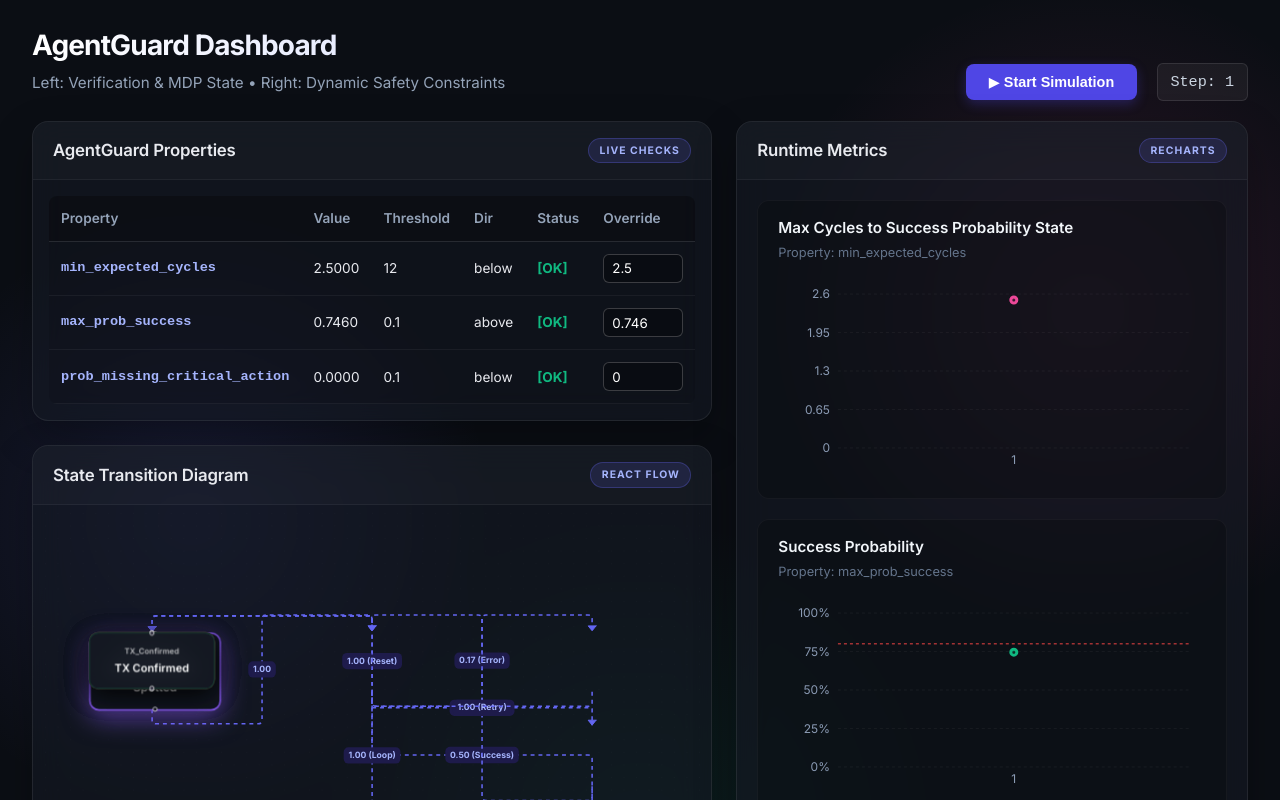
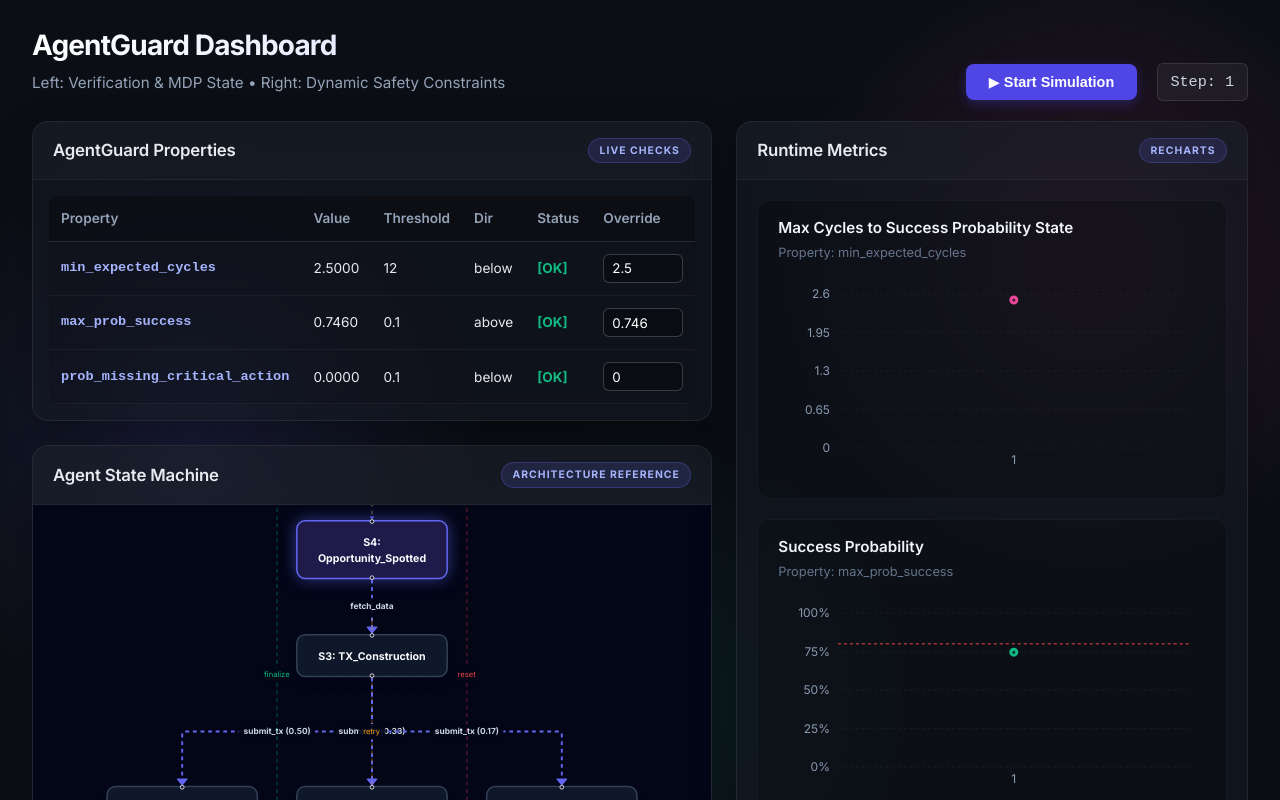
Before and after one commit to mourad96/Agentguard, a React (Vite) app in the folder visualizer/: page / in a window 1280 px wide. Shown: the top 800 px of the page. Built offline with nearby package versions, Linux system fonts and the light colour scheme.

Commit message:
refactor: simplify state transition graph by replacing dynamic layout generation with static node and edge definitions

```diff
--- a/visualizer/src/App.tsx
+++ b/visualizer/src/App.tsx
@@ -192,17 +192,14 @@ export default function App() {
             </div>
           </div>
 
-          <div className="panel panel--graph" aria-label="State Transition Diagram">
+          <div className="panel panel--graph" aria-label="Agent Architecture">
             <div className="panel__head">
-              <h2 className="panel__title">State Transition Diagram</h2>
-              <span className="panel__badge">React Flow</span>
+              <h2 className="panel__title">Agent State Machine</h2>
+              <span className="panel__badge">Architecture Reference</span>
             </div>
             <ReactFlowProvider>
               <StateTransitionGraph
-                transitions={mockTransitions}
                 activeNode={activeNode}
-                isHalted={isHalted}
-                isStuttering={stutterCount > 2}
               />
             </ReactFlowProvider>
           </div>
--- a/visualizer/src/StateTransitionGraph.tsx
+++ b/visualizer/src/StateTransitionGraph.tsx
@@ -1,244 +1,140 @@
-import { useEffect, useMemo } from "react";
+import { useMemo } from "react";
 import {
   Background,
-  Controls,
+  ReactFlow,
   MarkerType,
-  MiniMap,
-  ReactFlow,
-  useEdgesState,
-  useNodesState,
   type Edge,
   type Node,
 } from "@xyflow/react";
 import "@xyflow/react/dist/style.css";
 
-import type { TransitionRecord } from "./data/mockAgentData";
-
 type Props = {
-  transitions: TransitionRecord[];
   activeNode?: string | null;
-  isHalted?: boolean;
-  isStuttering?: boolean;
 };
 
-function buildFlowFromTransitions(transitions: TransitionRecord[]): {
-  nodes: Node[];
-  edges: Edge[];
-} {
-  const states = new Set<string>();
-  transitions.forEach((t) => {
-    states.add(t.from);
-    states.add(t.to);
-  });
+const NODES: Node[] = [
+  {
+    id: "Opportunity_Spotted", // s4
+    position: { x: 300, y: 0 },
+    data: { label: "S4: Opportunity_Spotted" },
+    // Default node has top and bottom handles
+  },
+  {
+    id: "TX_Construction", // s3
+    position: { x: 300, y: 150 },
+    data: { label: "S3: TX_Construction" },
+  },
+  {
+    id: "TX_Confirmed", // s2
+    position: { x: 50, y: 350 },
+    data: { label: "S2: TX_Confirmed" },
+  },
+  {
+    id: "On_Chain_Revert", // s1
+    position: { x: 300, y: 350 },
+    data: { label: "S1: On_Chain_Revert" },
+  },
+  {
+    id: "Network_Error", // s0
+    position: { x: 550, y: 350 },
+    data: { label: "S0: Network_Error" },
+  },
+];
 
-  const initial = states.has("idle") ? "idle" : [...states][0];
-  const layer = new Map<string, number>();
-  const queue: string[] = [initial];
-  layer.set(initial, 0);
+const EDGES: Edge[] = [
+  // Forward Flow
+  {
+    id: "e43", source: "Opportunity_Spotted", target: "TX_Construction",
+    label: "fetch_data",
+  },
 
-  while (queue.length > 0) {
-    const s = queue.shift()!;
-    const base = layer.get(s) ?? 0;
-    transitions
-      .filter((t) => t.from === s)
-      .forEach((t) => {
-        if (!layer.has(t.to)) {
-          layer.set(t.to, base + 1);
-          queue.push(t.to);
-        }
-      });
-  }
+  {
+    id: "e32", source: "TX_Construction", target: "TX_Confirmed",
+    label: "submit_tx (0.50)", type: 'smoothstep',
+  },
+  {
+    id: "e31", source: "TX_Construction", target: "On_Chain_Revert",
+    label: "submit_tx (0.33)",
+  },
+  {
+    id: "e30", source: "TX_Construction", target: "Network_Error",
+    label: "submit_tx (0.17)", type: 'smoothstep',
+  },
 
-  for (const s of states) {
-    if (!layer.has(s)) layer.set(s, 0);
-  }
+  // Return Paths (using smoothstep and side routing to avoid overlap)
+  {
+    id: "e24", source: "TX_Confirmed", target: "Opportunity_Spotted",
+    label: "finalize", type: 'smoothstep',
+    labelStyle: { fill: "#10b981" },
+    style: { stroke: "#10b981", strokeDasharray: '5,5', opacity: 0.6 }
+  },
+  {
+    id: "e13", source: "On_Chain_Revert", target: "TX_Construction",
+    label: "retry", type: 'smoothstep',
+    labelStyle: { fill: "#f59e0b" },
+    style: { stroke: "#f59e0b", strokeDasharray: '5,5', opacity: 0.6 }
+  },
+  {
+    id: "e04", source: "Network_Error", target: "Opportunity_Spotted",
+    label: "reset", type: 'smoothstep',
+    labelStyle: { fill: "#ef4444" },
+    style: { stroke: "#ef4444", strokeDasharray: '5,5', opacity: 0.6 }
+  },
+];
 
-  const byLayer = new Map<number, string[]>();
-  for (const s of states) {
-    const L = layer.get(s) ?? 0;
-    const row = byLayer.get(L) ?? [];
-    row.push(s);
-    byLayer.set(L, row);
-  }
-
-  const nodes: Node[] = [];
-  byLayer.forEach((ids, L) => {
-    ids.sort().forEach((id, i) => {
-      nodes.push({
-        id,
-        position: { x: L * 280, y: i * 120 },
-        data: { label: id.replace(/_/g, ' ') },
-        style: {
-          background: "rgba(20, 25, 35, 0.85)",
-          color: "#fff",
-          border: "1px solid rgba(255, 255, 255, 0.1)",
-          backdropFilter: "blur(12px)",
+const nodeStyle = {
+  background: "#0f172a",
+  color: "#f8fafc",
+  border: "2px solid #334155",
   borderRadius: "12px",
   padding: "16px",
-          width: 160,
-          textAlign: "center",
   fontSize: "14px",
-          fontWeight: 600,
-          boxShadow: "0 8px 32px 0 rgba(0, 0, 0, 0.3)",
-          transition: "transform 0.2s ease",
-        },
-      });
-    });
-  });
+  fontWeight: "bold",
+  width: 200,
+  textAlign: "center" as const,
+  boxShadow: "0 10px 15px -3px rgb(0 0 0 / 0.1)",
+  transition: 'all 0.3s ease',
+};
 
-  const edges: Edge[] = transitions.map((t, idx) => ({
-    id: `${t.from}-${t.action}-${t.to}-${idx}`,
-    source: t.from,
-    target: t.to,
-    label: t.labelStr ?? t.action.toUpperCase(),
+const activeNodeStyle = {
+  ...nodeStyle,
+  border: "2px solid #6366f1",
+  boxShadow: "0 0 20px rgba(99, 102, 241, 0.5)",
+  background: "#1e1b4b",
+};
+
+const defaultEdgeOptions = {
   animated: true,
-    markerEnd: { type: MarkerType.ArrowClosed, color: "#6366f1" },
-    style: { stroke: "#6366f1", strokeWidth: 2 },
-    labelStyle: { fill: "#a5b4fc", fontSize: 11, fontWeight: "bold" },
-    labelBgStyle: { fill: "#1e1b4b" },
+  style: { stroke: "#6366f1", strokeWidth: 2.5 },
+  labelStyle: { fill: "#cbd5e1", fontWeight: 700, fontSize: 11 },
+  labelBgStyle: { fill: "#020617", fillOpacity: 0.9 },
   labelBgPadding: [6, 4] as [number, number],
   labelBgBorderRadius: 6,
-  }));
-
-  return { nodes, edges };
-}
-
-export function StateTransitionGraph({ transitions, activeNode, isHalted, isStuttering }: Props) {
-  const built = useMemo(
-    () => buildFlowFromTransitions(transitions),
-    [transitions],
-  );
-  const [nodes, setNodes, onNodesChange] = useNodesState(built.nodes);
-  const [edges, setEdges, onEdgesChange] = useEdgesState(built.edges);
-
-  useEffect(() => {
-    setNodes(built.nodes);
-    setEdges(built.edges);
-  }, [built, setNodes, setEdges]);
-
-  useEffect(() => {
-    setNodes((nds) =>
-      nds.map((n) => {
-        let isActive = n.id === activeNode;
-        // States Mapping:
-        // s0: Network_Error (Red)
-        // s1: On_Chain_Revert (Orange)
-        // s2: TX_Confirmed (Green)
-        // s3: TX_Construction (Blue)
-        // s4: Opportunity_Spotted (Cyan/Purple)
-
-        let nodeColor = "rgba(20, 25, 35, 0.85)";
-        let borderColor = "rgba(255, 255, 255, 0.1)";
-        let shadowColor = "rgba(0, 0, 0, 0.3)";
-
-        if (n.id === "TX_Confirmed") {
-          borderColor = isActive ? "#10b981" : "rgba(16, 185, 129, 0.3)";
-          if (isActive) shadowColor = "rgba(16, 185, 129, 0.6)";
-        } else if (n.id === "On_Chain_Revert") {
-          borderColor = isActive ? "#f59e0b" : "rgba(245, 158, 11, 0.3)";
-          if (isActive) shadowColor = "rgba(245, 158, 11, 0.6)";
-        } else if (n.id === "Network_Error") {
-          borderColor = isActive ? "#ef4444" : "rgba(239, 68, 68, 0.3)";
-          if (isActive) shadowColor = "rgba(239, 68, 68, 0.6)";
-        } else if (n.id === "TX_Construction") {
-          borderColor = isActive ? "#3b82f6" : "rgba(59, 130, 246, 0.3)";
-          if (isActive) shadowColor = "rgba(59, 130, 246, 0.6)";
-        } else if (n.id === "Opportunity_Spotted") {
-          borderColor = isActive ? "#8b5cf6" : "rgba(139, 92, 246, 0.3)";
-          if (isActive) shadowColor = "rgba(139, 92, 246, 0.6)";
-        }
-
-        let isStutterTarget = isStuttering && (n.id === "TX_Construction" || n.id === "On_Chain_Revert");
-        let isHaltedNode = isHalted && (n.id === "TX_Construction" || n.id === "On_Chain_Revert");
-
-        if (isStutterTarget) {
-          borderColor = "#dc2626";
-          shadowColor = "rgba(220, 38, 38, 0.8)";
-        }
-
-        if (isHaltedNode) {
-          borderColor = "#ef4444";
-          shadowColor = "rgba(239, 68, 68, 0.9)";
-        }
-
-        return {
-          ...n,
-          data: {
-            label: (
-              <div style={{ position: "relative" }}>
-                {isHaltedNode && (
-                  <div
-                    style={{
-                      position: 'absolute', top: -35, left: '50%', transform: 'translateX(-50%)',
-                      background: '#ef4444', color: '#fff', padding: '4px 10px', borderRadius: 4,
-                      fontSize: 10, fontWeight: 'bold', whiteSpace: 'nowrap', zIndex: 10,
-                      boxShadow: '0 4px 12px rgba(0,0,0,0.5)', border: '1px solid #fff'
-                    }}
-                  >
-                    HALTED BY AGENTGUARD
-                  </div>
-                )}
-                <div style={{ fontSize: '10px', opacity: 0.7, marginBottom: '2px' }}>{n.id}</div>
-                {n.id.replace(/_/g, ' ')}
-              </div>
-            )
-          },
-          style: {
-            ...n.style,
-            boxShadow: `0 8px 32px 0 ${shadowColor}`,
-            border: isActive || isStutterTarget || isHaltedNode ? `2px solid ${borderColor}` : `1px solid ${borderColor}`,
-            background: nodeColor,
-            transform: isActive ? 'scale(1.05)' : 'scale(1)',
+  markerEnd: {
+    type: MarkerType.ArrowClosed,
+    color: "#6366f1",
   },
 };
-      })
-    );
 
-    setEdges((eds) =>
-      eds.map((e) => {
-        let isStutterEdge = isStuttering &&
-          ((e.source === "TX_Construction" && e.target === "On_Chain_Revert") ||
-           (e.source === "On_Chain_Revert" && e.target === "TX_Construction"));
-
-        if (isStutterEdge) {
-          return {
-            ...e,
-            animated: true,
-            style: { stroke: "#dc2626", strokeWidth: 4, strokeDasharray: '5,5' },
-            markerEnd: { type: MarkerType.ArrowClosed, color: "#dc2626" },
-          };
-        }
-
-        return {
-          ...e,
-          animated: true,
-          style: { stroke: "#6366f1", strokeWidth: 2 },
-          markerEnd: { type: MarkerType.ArrowClosed, color: "#6366f1" },
-        };
-      })
-    );
-  }, [activeNode, setNodes, setEdges, isHalted, isStuttering]);
+export function StateTransitionGraph({ activeNode }: Props) {
+  const nodes = useMemo(() => NODES.map(node => ({
+    ...node,
+    style: node.id === activeNode ? activeNodeStyle : nodeStyle
+  })), [activeNode]);
 
   return (
-    <div className="transition-graph">
+    <div style={{ width: "100%", height: "100%", background: "#020617" }}>
       <ReactFlow
         nodes={nodes}
-        edges={edges}
-        onNodesChange={onNodesChange}
-        onEdgesChange={onEdgesChange}
+        edges={EDGES}
+        defaultEdgeOptions={defaultEdgeOptions}
         fitView
-        fitViewOptions={{ padding: 0.2 }}
+        nodesDraggable={false}
+        nodesConnectable={false}
+        elementsSelectable={false}
         proOptions={{ hideAttribution: true }}
-        defaultEdgeOptions={{ type: "smoothstep" }}
       >
-        <Background color="rgba(255, 255, 255, 0.05)" gap={16} />
-        <Controls />
-        <MiniMap
-          nodeStrokeWidth={2}
-          maskColor="rgba(15, 17, 21, 0.85)"
-          className="transition-graph__minimap"
-          style={{ backgroundColor: "#1e1b4b" }}
-        />
+        <Background color="#1e293b" variant={"dots" as any} gap={20} size={1} />
       </ReactFlow>
     </div>
   );
```
Lines whose indentation alone changed are shown as unchanged.
